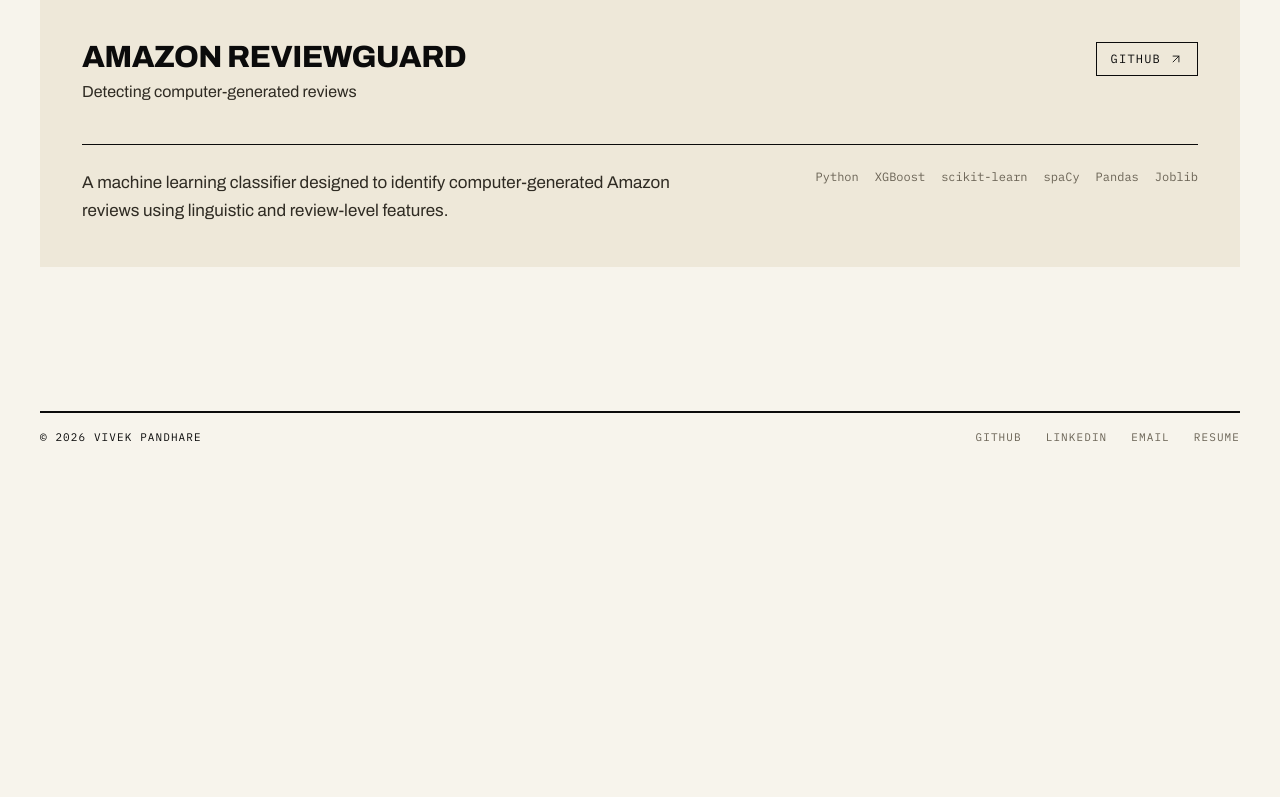
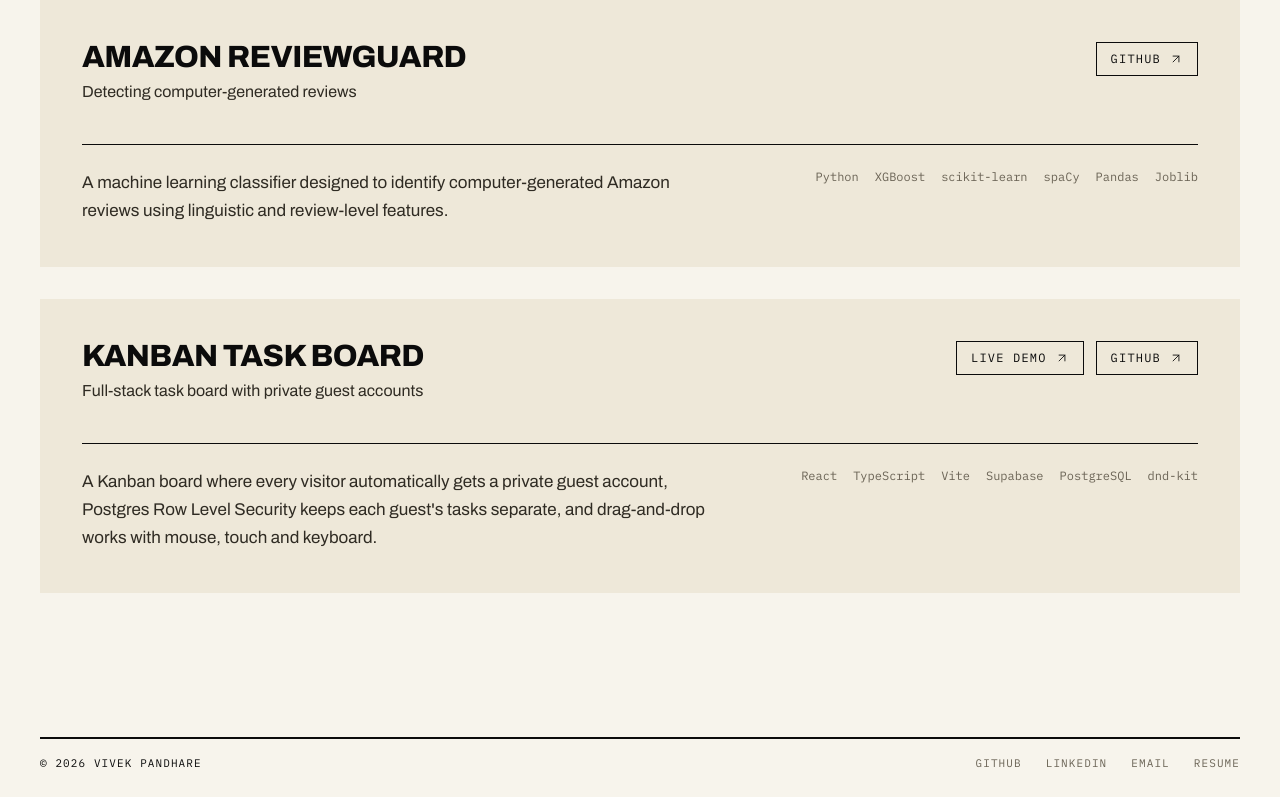
Before and after one commit to vpandhare-25/portfolio, a Next.js app: page / in a window 1280 px wide. Shown: the part 3346-4143 px from the top of the page. Before the commit the page ends 3831 px from the top, so only its background shows below. Built offline with nearby package versions, Linux system fonts and the light colour scheme.

Commit message:
Add Kanban Task Board project with live demo

```diff
--- a/src/content/site.ts
+++ b/src/content/site.ts
@@ -110,4 +110,13 @@ export const projects: Project[] = [
     github: "https://github.com/vpandhare-25/Amazon_ReviewGuard",
     demo: null,
   },
+  {
+    name: "Kanban Task Board",
+    subtitle: "Full-stack task board with private guest accounts",
+    description:
+      "A Kanban board where every visitor automatically gets a private guest account, Postgres Row Level Security keeps each guest's tasks separate, and drag-and-drop works with mouse, touch and keyboard.",
+    tech: ["React", "TypeScript", "Vite", "Supabase", "PostgreSQL", "dnd-kit"],
+    github: "https://github.com/vpandhare-25/kanban-task-board",
+    demo: "https://kanban-task-board-mu-ten.vercel.app",
+  },
 ];
```
